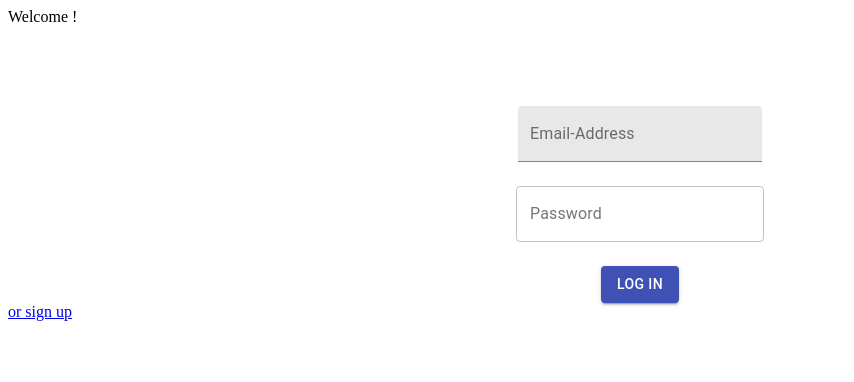
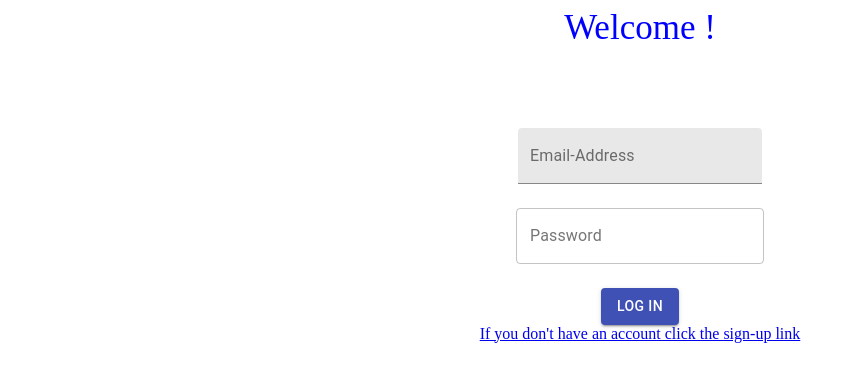
Before and after one commit to alienao/Easy-interview., a React (Create React App) app: page / in a window 1280 px wide. Shown: the top 382 px of the page, without its empty margins (0-854 px from the left). Built offline with nearby package versions, Linux system fonts and the light colour scheme.

Commit message:
email/password:validation

```diff
--- a/src/components/Login/CustomLogin.js
+++ b/src/components/Login/CustomLogin.js
@@ -4,6 +4,8 @@ import TextField from '@material-ui/core/TextField';
 import { makeStyles } from '@material-ui/core/styles';
 import { Link } from "react-router-dom";
 import ModalDialog from '../signup/ModalDialog/ModalDialog';
+import { blue } from '@material-ui/core/colors';
+import { mergeClasses } from '@material-ui/styles';
 const useStyles = makeStyles((theme) => ({
 
     form:{
@@ -20,29 +22,47 @@ const useStyles = makeStyles((theme) => ({
 }))
 
 const CustomLogin = () => {
+
     const classes = useStyles();
     const [email,setEmail] = useState('');
     const [password,setPassword] = useState('');
+    const [mailMessage,setMailMessage] = useState('');
+    const [passwordMessage,setPasswordMessage] = useState('');
+    const emailExpression = /^(([^<>()\[\]\\.,;:\s@"]+(\.[^<>()\[\]\\.,;:\s@"]+)*)|(".+"))@((\[[0-9]{1,3}\.[0-9]{1,3}\.[0-9]{1,3}\.[0-9]{1,3}])|(([a-zA-Z\-0-9]+\.)+[a-zA-Z]{2,}))$/;
+
     const handelEmail = (e) => {
-          setEmail(e.target.value);
+
+        if(e.target.value.match(emailExpression)){
+            setEmail(e.target.value);
+            setMailMessage('');
+        }else{
+            setMailMessage('Enter a valid Mail address');
         }
 
+     }
+
     const handelPassword = (e) => {
-          setPassword(e.target.value);
+        if(e.target.value.length >= 8){
+            setPassword(e.target.value);
+            setPasswordMessage('');
+        }else{
+            setPasswordMessage('Enter characters above 8 elements!!')
         }
+    }
 
     const handelSubmit = (e) => {
           e.preventDefault();
           console.log(email);
           console.log(password);
         }
-    const handelSubmit1 = (e) => {
-        e.preventDefault();
-    }
 
     return (
 <div className = {classes.background}>
-<div> Welcome !</div>
+<div style={{
+    fontSize:35,
+    textAlign:'center',
+    color:"blue",
+}}> Welcome !</div>
    <form className={classes.form} noValidate autoComplete="off">
    <TextField
     id="first"
@@ -52,6 +72,10 @@ const CustomLogin = () => {
     color="secondary"
     onChange ={handelEmail}
   />
+  <span style={{
+          fontWeight: 'bold',
+          color: 'red',
+        }}>{mailMessage}</span>
   <TextField
     id="second"
     label="Password"
@@ -61,6 +85,11 @@ const CustomLogin = () => {
     type="password"
     onChange= {handelPassword}
     />
+    <span style={{
+        fontWeight: 'bold',
+        color: 'red',
+    }}>{passwordMessage}
+    </span>
    </form>
    <Button
    variant="contained"
@@ -71,8 +100,10 @@ const CustomLogin = () => {
    >log in
    </Button>
 
-   <div>
-   <Link to="/signup">or sign up</Link>
+   <div style={{
+       textAlign:'center',
+   }}>
+   <Link  to="/signup">If you don't have an account click the sign-up link</Link>
    </div>
    </div>
     );
```
